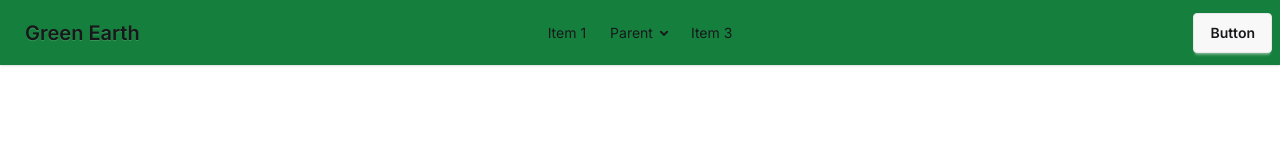
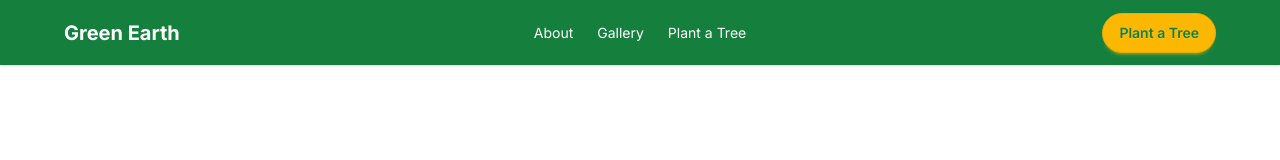
Before and after one commit to Rakibislam22/GreenEarth, a plain HTML site: page index.html in a window 1280 px wide. Drawn offline with nearby package versions, Linux system fonts and the light colour scheme.

Commit message:
Add Nav bar

```diff
--- a/index.html
+++ b/index.html
@@ -36,7 +36,7 @@
 
     <header>
         <nav>
-            <div class="navbar bg-base-100 shadow-sm bg-[#15803D]">
+            <div class="px-16 navbar bg-base-100 shadow-sm bg-[#15803D] text-white">
                 <div class="navbar-start ">
                     <div class="dropdown">
                         <div tabindex="0" role="button" class="btn btn-ghost lg:hidden">
@@ -48,36 +48,22 @@
                         </div>
                         <ul tabindex="0"
                             class="menu menu-sm dropdown-content bg-base-100 rounded-box z-1 mt-3 w-52 p-2 shadow">
-                            <li><a>Item 1</a></li>
-                            <li>
-                                <a>Parent</a>
-                                <ul class="p-2">
-                                    <li><a>Submenu 1</a></li>
-                                    <li><a>Submenu 2</a></li>
-                                </ul>
-                            </li>
-                            <li><a>Item 3</a></li>
+                            <li><a>About</a></li>
+                            <li><a>Gallery</a></li>
+                            <li><a>Plant a Tree</a></li>
                         </ul>
                     </div>
-                    <a class="btn btn-ghost text-xl">Green Earth</a>
+                    <a class="font-bold text-xl">Green Earth</a>
                 </div>
                 <div class="navbar-center hidden lg:flex">
                     <ul class="menu menu-horizontal px-1">
-                        <li><a>Item 1</a></li>
-                        <li>
-                            <details>
-                                <summary>Parent</summary>
-                                <ul class="p-2">
-                                    <li><a>Submenu 1</a></li>
-                                    <li><a>Submenu 2</a></li>
-                                </ul>
-                            </details>
-                        </li>
-                        <li><a>Item 3</a></li>
+                        <li><a>About</a></li>
+                        <li><a>Gallery</a></li>
+                        <li><a>Plant a Tree</a></li>
                     </ul>
                 </div>
                 <div class="navbar-end">
-                    <a class="btn">Button</a>
+                    <a class="btn btn-warning text-[#15803D] rounded-3xl">Plant a Tree</a>
                 </div>
             </div>
         </nav>
```
Also changed, not shown: tailwind.config.js (added).
